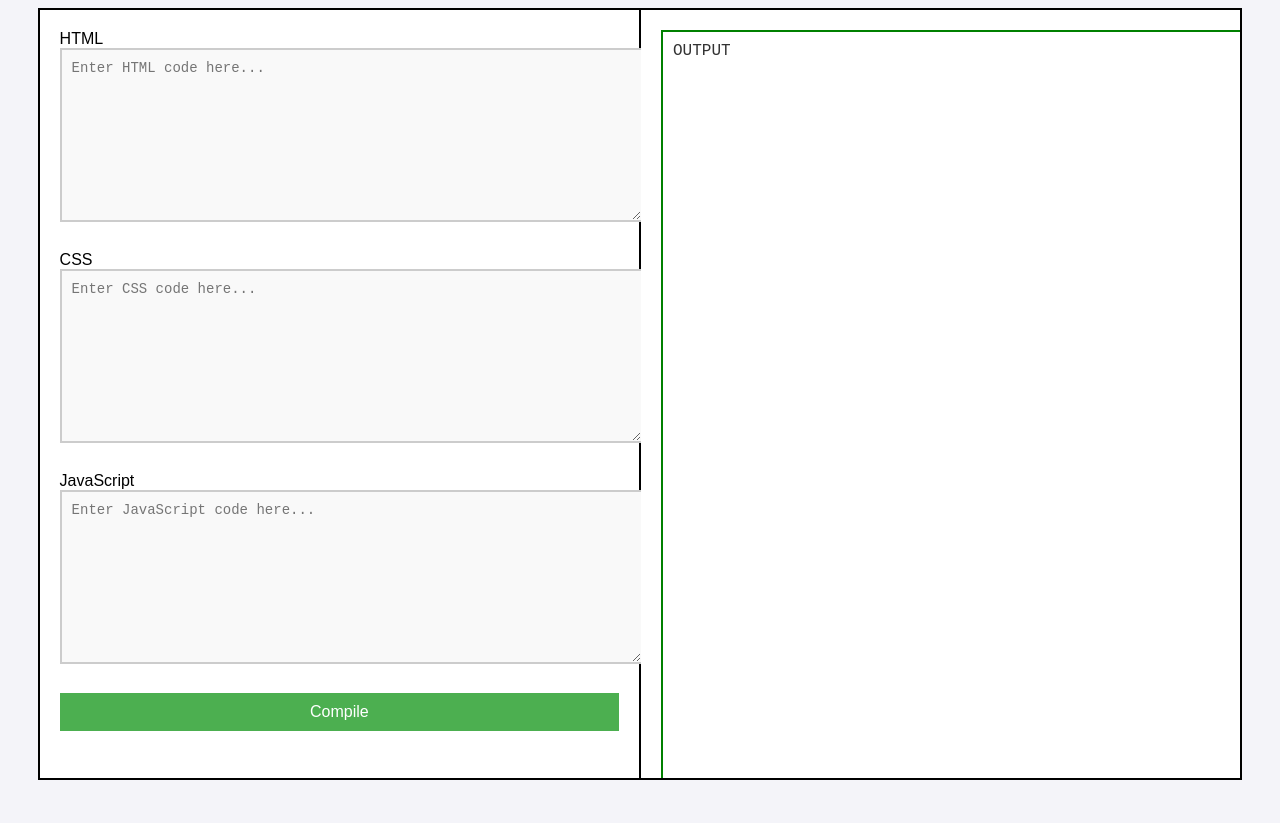
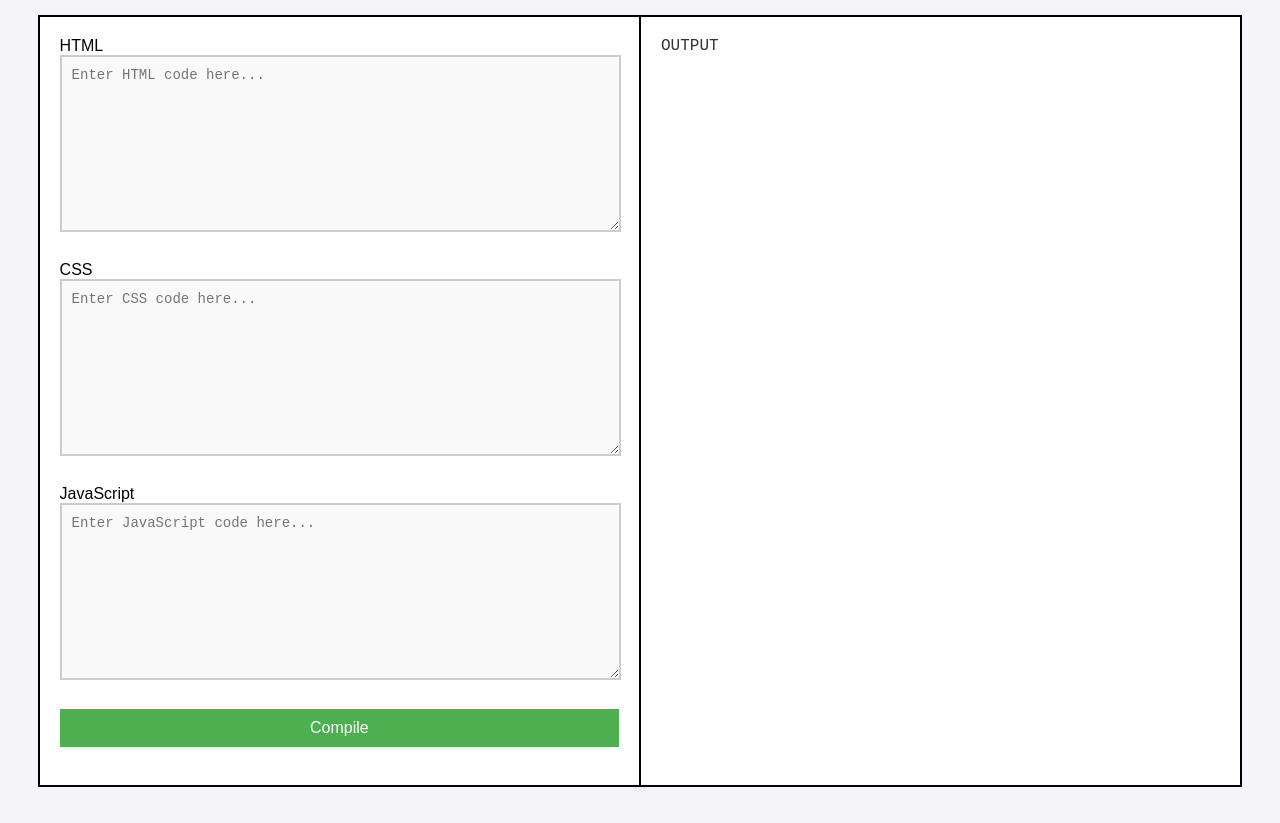
Before and after one commit to pushkarjain2215/Mini-Projects, a plain HTML site: page WebD_Compiler/index.html in a window 1280 px wide. Drawn offline with Linux system fonts and the light colour scheme.

Commit message:
Update style.css
fine tuned

```diff
--- a/WebD_Compiler/style.css
+++ b/WebD_Compiler/style.css
@@ -6,6 +6,7 @@ body {
     height: 100vh;
     margin: 5;
     background-color: #f4f4f9;
+    margin-top: 15px;
 }
 
 .container {
@@ -37,8 +38,8 @@ body {
 }
 
 .input-tab textarea {
-    width: 100%;
-    height: 150px;
+    width: 96%;
+    height: 153px;
     border: 2px solid #ccc;
     padding: 10px;
     font-family: "Courier New", Courier, monospace;
@@ -47,9 +48,9 @@ body {
 }
 
 .output-box {
-    width: 100%;
-    height: 100%;
-    border: 2px solid green;
+    width: 96%;
+    height: 96%;
+   lid green; border: 2px so
     padding: 10px;
     background-color: #fff;
     font-family: "Courier New", Courier, monospace;
```
